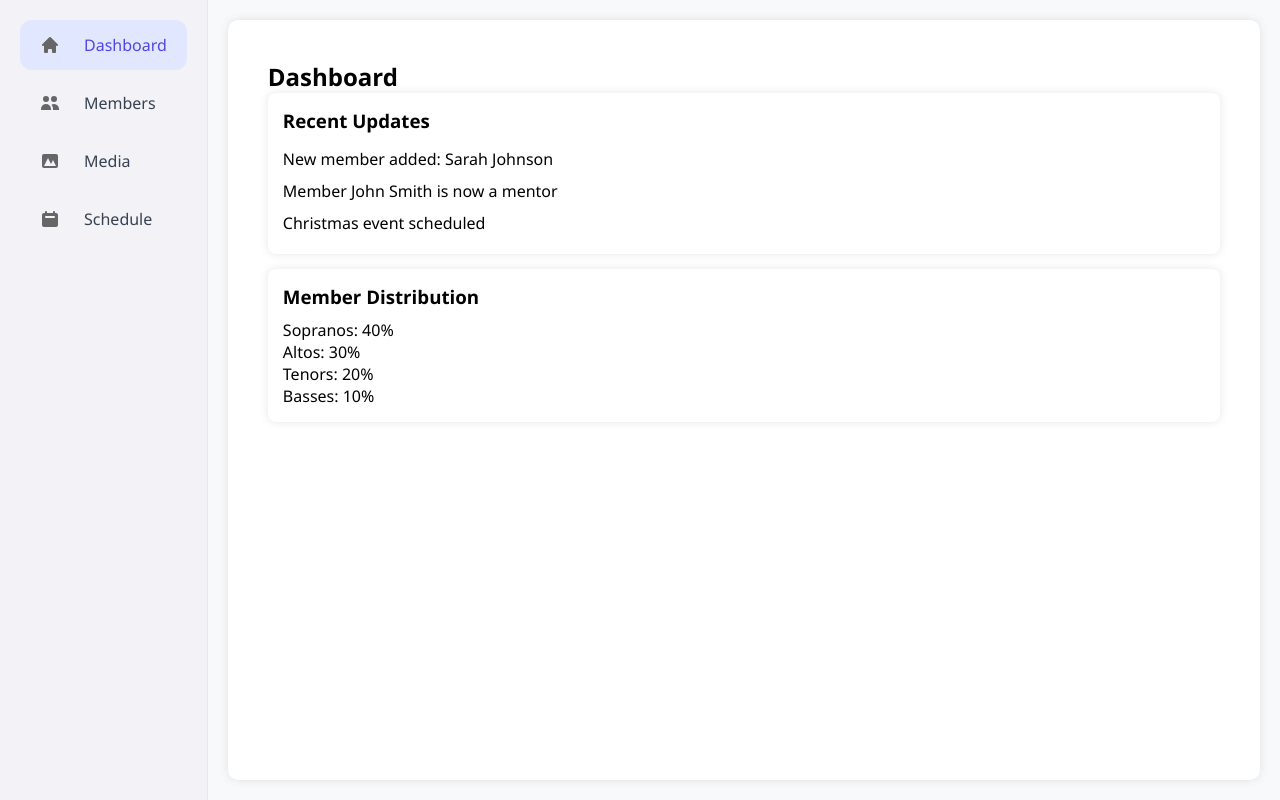
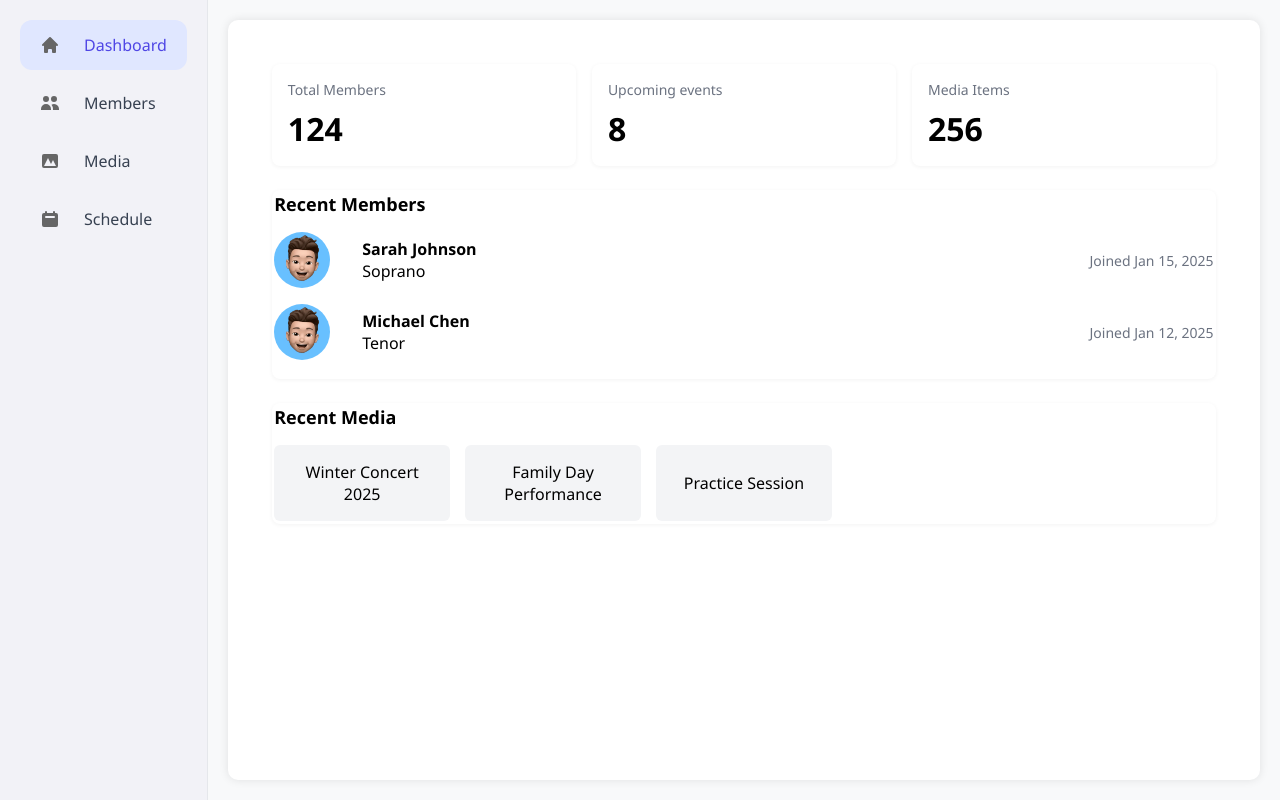
Before and after one commit to DianeRUT/ChoirSite, a React (Vite) app in the folder Choir-Frontend/: page /dashboard in a window 1280 px wide. Built offline with nearby package versions, Linux system fonts and the light colour scheme.

Commit message:
changed the dashboard overview

```diff
--- a/Choir-Frontend/src/DashboardComponents/Overview.jsx
+++ b/Choir-Frontend/src/DashboardComponents/Overview.jsx
@@ -5,21 +5,48 @@ import "./dashboardStyles/overview.css";
 const Overview = () => {
     return (
         <div className="overview">
-            <h2>Dashboard</h2>
+            <div className="stats-grid">
+                <div className="stat-card">
+                    <p className="label">Total Members</p>
+                    <h3 className="value">124</h3>
+                </div>
+                <div className="stat-card">
+                    <p className="label">Upcoming events</p>
+                    <h3 className="value">8</h3>
+                </div>
+                <div className="stat-card">
+                    <p className="label">Media Items</p>
+                    <h3 className="value">256</h3>
+                </div>
+            </div>
+
             <div className="card">
-                <h3>Recent Updates</h3>
-                <ul>
-                    <li>New member added: Sarah Johnson</li>
-                    <li>Member John Smith is now a mentor</li>
-                    <li>Christmas event scheduled</li>
-                </ul>
+                <h4>Recent Members</h4>
+                <div className="recent-member">
+                    <img src="/src/assets/avatar-3.jpg" alt="Sarah Johnson" className="avatar" />
+                    <div>
+                        <strong>Sarah Johnson</strong>
+                        <p>Soprano</p>
+                    </div>
+                    <span className="join-date">Joined Jan 15, 2025</span>
+                </div>
+                <div className="recent-member">
+                    <img src="/src/assets/avatar-3.jpg" alt="Michael Chen" className="avatar" />
+                    <div>
+                        <strong>Michael Chen</strong>
+                        <p>Tenor</p>
+                    </div>
+                    <span className="join-date">Joined Jan 12, 2025</span>
+                </div>
             </div>
+
             <div className="card">
-                <h3>Member Distribution</h3>
-                <p>Sopranos: 40%</p>
-                <p>Altos: 30%</p>
-                <p>Tenors: 20%</p>
-                <p>Basses: 10%</p>
+                <h4>Recent Media</h4>
+                <div className="media-grid">
+                    <div className="media-box">Winter Concert 2025</div>
+                    <div className="media-box">Family Day Performance</div>
+                    <div className="media-box">Practice Session</div>
+                </div>
             </div>
         </div>
     );
--- a/Choir-Frontend/src/DashboardComponents/dashboardStyles/overview.css
+++ b/Choir-Frontend/src/DashboardComponents/dashboardStyles/overview.css
@@ -1,25 +1,93 @@
-/* Overview.css */
+/* overview.css */
 .overview {
-    padding: 20px;
+    padding: 1.5rem;
+    display: flex;
+    flex-direction: column;
+    gap: 1.5rem;
 }
 
-.card {
-    background: white;
-    padding: 15px;
-    border-radius: 8px;
-    box-shadow: 0 0 10px rgba(0, 0, 0, 0.1);
-    margin-bottom: 15px;
+/* Stats Section */
+.stats-grid {
+    display: grid;
+    grid-template-columns: repeat(auto-fit, minmax(12rem, 1fr));
+    gap: 1rem;
 }
 
-.card h3 {
-    margin-bottom: 10px;
+.stat-card {
+    background: #fff;
+    padding: 1rem;
+    border-radius: 0.5rem;
+    box-shadow: 0 0.0625rem 0.25rem rgba(0, 0, 0, 0.05);
+    display: flex;
+    flex-direction: column;
+    justify-content: center;
+    align-items: flex-start;
 }
 
-.card ul {
-    list-style: none;
-    padding: 0;
+.stat-card .label {
+    font-size: 0.875rem;
+    color: #6b7280;
+    margin-bottom: 0.5rem;
 }
 
-.card ul li {
-    padding: 5px 0;
+.stat-card .value {
+    font-size: 2rem;
+    font-weight: bold;
 }
+
+/* Card Styling */
+.card {
+    background: #fff;
+    padding: 0.15rem;
+    border-radius: 0.5rem;
+    box-shadow: 0 0.0625rem 0.25rem rgba(0, 0, 0, 0.05);
+}
+
+/* Recent Members */
+.card h4 {
+    margin-bottom: 1rem;
+    font-size: 1.125rem;
+}
+
+.recent-member {
+    display: flex;
+    align-items: center;
+    justify-content: space-between;
+    margin-bottom: 1rem;
+}
+
+.card .avatar {
+    max-width: 3.5rem;
+    max-height: 4.8rem;
+    border-radius: 50%;
+    object-fit: cover;
+    margin-right: 1rem;
+}
+
+.recent-member > div {
+    flex: 1;
+    margin-left: 1rem;
+}
+
+.join-date {
+    font-size: 0.875rem;
+    color: #6b7280;
+}
+
+/* Recent Media */
+.media-grid {
+    display: grid;
+    grid-template-columns: repeat(auto-fit, minmax(6rem, 1fr));
+    gap: 1rem;
+}
+
+.media-box {
+    background: #f3f4f6;
+    padding: 1rem;
+    border-radius: 0.375rem;
+    display: flex;
+    align-items: center;
+    justify-content: center;
+    text-align: center;
+    font-weight: 500;
+}
```
Also changed, not shown: Choir-Frontend/src/assets/avatar-3.jpg (added).
